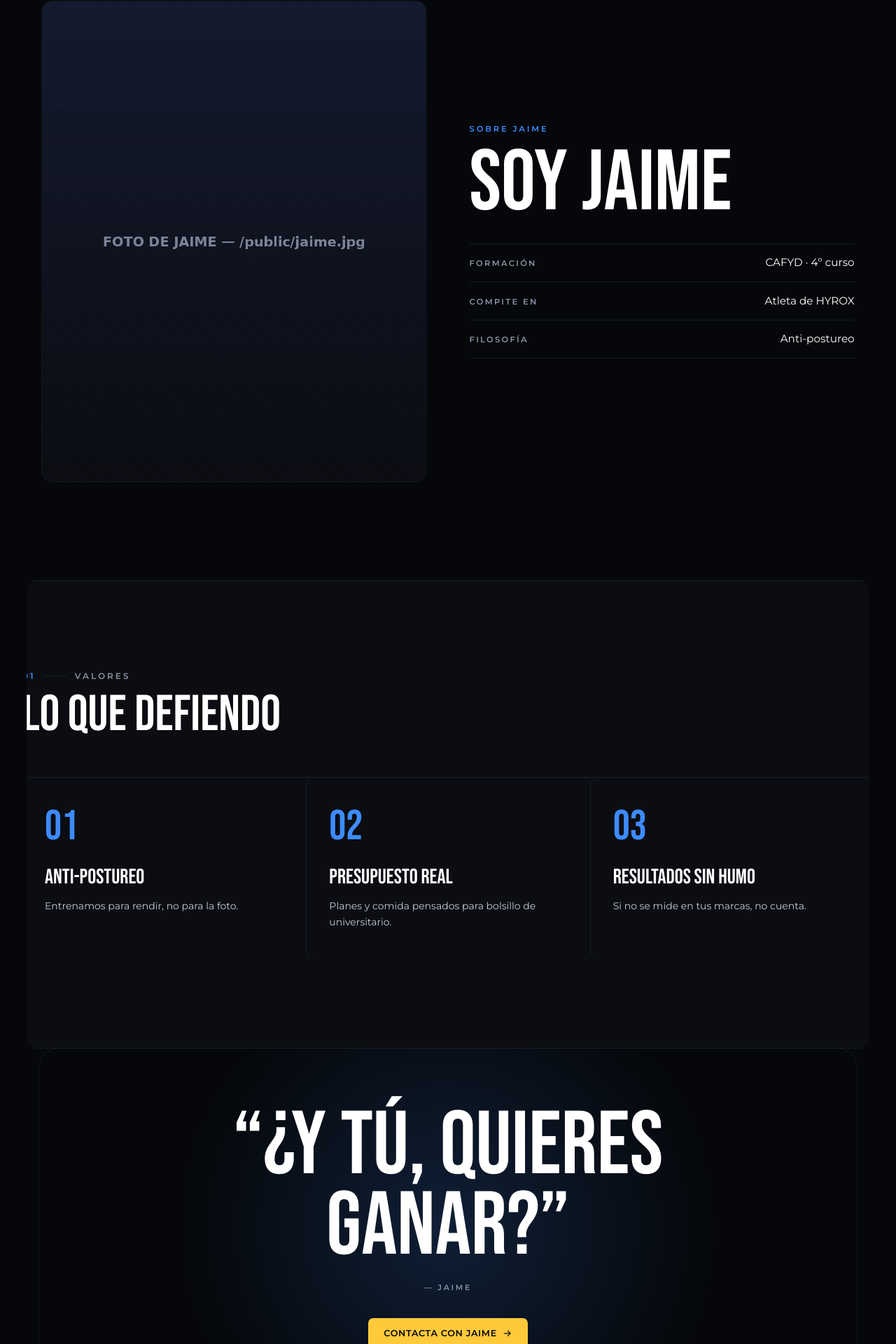
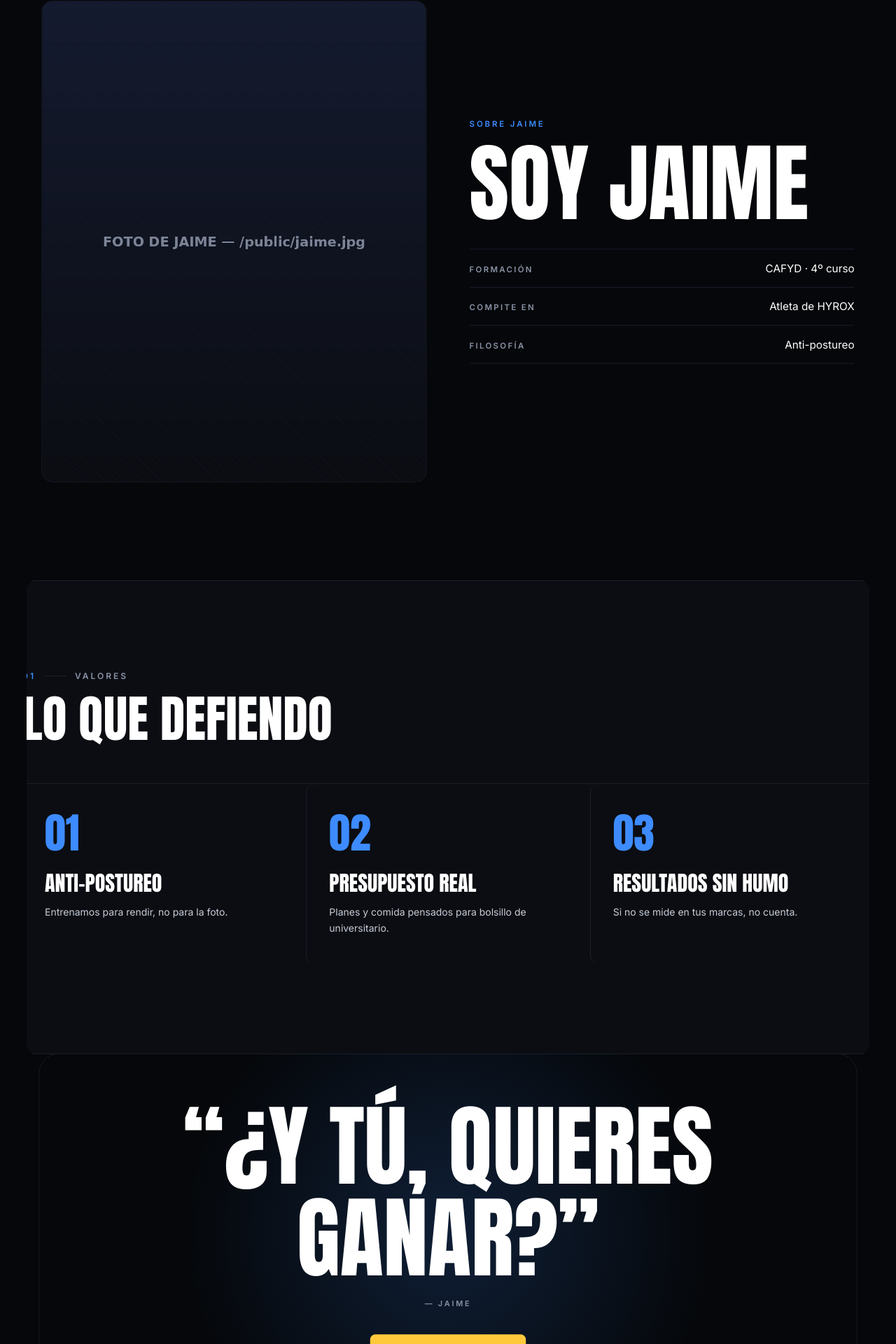
Before and after one commit to elenaturiel/trainwithjaime-web, a React (Vite) app: page /sobre-jaime in a window 1280 px wide. Shown: the part 211-2131 px from the top of the page at 70% size. Built offline with nearby package versions, Linux system fonts and the light colour scheme.

Commit message:
Cambiar tipografía a Anton (titulares) e Inter (cuerpo)
Interlineado de titulares algo más abierto para que las tildes de Anton no choquen.

Co-Authored-By: Claude Opus 5.5 <noreply@anthropic.com>
Claude-Session: https://claude.ai/code/session_01Hi8A5xtYENSg5QgKc9me6h

```diff
--- a/index.html
+++ b/index.html
@@ -8,7 +8,7 @@
     <title>Train with Jaime</title>
     <link rel="preconnect" href="https://fonts.googleapis.com" />
     <link rel="preconnect" href="https://fonts.gstatic.com" crossorigin />
-    <link href="https://fonts.googleapis.com/css2?family=Bebas+Neue&family=Montserrat:wght@400;500;600;700&display=swap" rel="stylesheet" />
+    <link href="https://fonts.googleapis.com/css2?family=Anton&family=Inter:wght@400;500;600;700&display=swap" rel="stylesheet" />
   </head>
   <body>
     <div id="root"></div>
--- a/src/components/PageHero.jsx
+++ b/src/components/PageHero.jsx
@@ -16,7 +16,7 @@ export default function PageHero({ eyebrow, title, children }) {
         className="relative mx-auto max-w-7xl px-5 md:px-8"
       >
         {eyebrow && <p className="mb-4 text-xs font-semibold uppercase tracking-[0.25em] text-brand">{eyebrow}</p>}
-        <h1 className="font-display text-6xl uppercase leading-[0.9] md:text-9xl">{title}</h1>
+        <h1 className="font-display text-6xl uppercase leading-[1.02] md:text-9xl">{title}</h1>
         {children && <div className="mt-6 max-w-2xl text-base text-fg-2 md:text-lg">{children}</div>}
       </motion.div>
     </section>
--- a/src/components/SectionHeading.jsx
+++ b/src/components/SectionHeading.jsx
@@ -9,7 +9,7 @@ export default function SectionHeading({ number, eyebrow, title, className = ''
           {eyebrow}
         </p>
       )}
-      <h2 className="font-display text-5xl uppercase leading-[0.9] md:text-7xl">{title}</h2>
+      <h2 className="font-display text-5xl uppercase leading-[1.02] md:text-7xl">{title}</h2>
     </div>
   )
 }
--- a/src/index.css
+++ b/src/index.css
@@ -1,8 +1,8 @@
 @import "tailwindcss";
 
 @theme {
-  --font-display: "Bebas Neue", Impact, sans-serif;
-  --font-sans: "Montserrat", system-ui, sans-serif;
+  --font-display: "Anton", Impact, sans-serif;
+  --font-sans: "Inter", system-ui, sans-serif;
 
   --color-ink: #05070A;
   --color-panel: #0B0D12;
--- a/src/pages/Home.jsx
+++ b/src/pages/Home.jsx
@@ -140,7 +140,7 @@ function Hero() {
         </motion.span>
         <motion.h1
           {...item(0.15)}
-          className="mt-6 max-w-5xl font-display text-[44px] uppercase leading-[0.92] md:text-[90px]"
+          className="mt-6 max-w-5xl font-display text-[44px] uppercase leading-[1.02] md:text-[90px]"
         >
           Menos excusas.
           <br />
@@ -285,7 +285,7 @@ function Testimonial() {
         <span aria-hidden="true" className="block font-display text-8xl leading-none text-brand md:text-9xl">
           “
         </span>
-        <blockquote className="font-display text-5xl uppercase leading-[0.95] md:text-8xl">
+        <blockquote className="font-display text-5xl uppercase leading-[1.05] md:text-8xl">
           {FEATURED_TESTIMONIAL.quote}
         </blockquote>
         <figcaption className="mt-8 text-xs font-semibold uppercase tracking-[0.25em] text-muted">
@@ -317,7 +317,7 @@ export function FinalCTA() {
         className="pointer-events-none absolute inset-0 bg-[radial-gradient(circle_at_center,rgba(61,139,255,0.22),transparent_60%)]"
       />
       <Reveal as="div" className="relative mx-auto max-w-5xl px-5 text-center md:px-8">
-        <h2 className="font-display text-6xl uppercase leading-[0.9] md:text-[140px]">¿Y tú, quieres ganar?</h2>
+        <h2 className="font-display text-6xl uppercase leading-[1.02] md:text-[140px]">¿Y tú, quieres ganar?</h2>
         <div className="mt-10 flex justify-center">
           <Button to="/contacto">
             Reserva tu llamada <ArrowIcon className="h-4 w-4" />
--- a/src/pages/Servicios.jsx
+++ b/src/pages/Servicios.jsx
@@ -112,7 +112,7 @@ export default function Servicios() {
       <ScrollSection effect="parallax" bg="bg-panel" last>
         <Reveal className="border-t border-line bg-panel py-20 md:py-28">
           <div className="mx-auto flex max-w-7xl flex-col items-start gap-8 px-5 md:flex-row md:items-end md:justify-between md:px-8">
-            <h2 className="font-display text-5xl uppercase leading-[0.9] md:text-7xl">Elige tu plan</h2>
+            <h2 className="font-display text-5xl uppercase leading-[1.02] md:text-7xl">Elige tu plan</h2>
             <Button to="/#precios">
               Ver precios <ArrowIcon className="h-4 w-4" />
             </Button>
--- a/src/pages/SobreJaime.jsx
+++ b/src/pages/SobreJaime.jsx
@@ -38,7 +38,7 @@ export default function SobreJaime() {
               transition={{ duration: 0.5, delay: 0.1, ease: EASE }}
             >
               <p className="mb-4 text-xs font-semibold uppercase tracking-[0.25em] text-brand">Sobre Jaime</p>
-              <h1 className="font-display text-7xl uppercase leading-[0.9] md:text-9xl">Soy Jaime</h1>
+              <h1 className="font-display text-7xl uppercase leading-[1.02] md:text-9xl">Soy Jaime</h1>
               <ul className="mt-8 divide-y divide-line border-y border-line">
                 <li className="flex items-baseline justify-between gap-4 py-4">
                   <span className="text-xs font-semibold uppercase tracking-[0.2em] text-muted">Formación</span>
@@ -90,7 +90,7 @@ export default function SobreJaime() {
             className="pointer-events-none absolute inset-0 bg-[radial-gradient(circle_at_center,rgba(61,139,255,0.18),transparent_60%)]"
           />
           <Reveal as="figure" className="relative mx-auto max-w-5xl px-5 text-center md:px-8">
-            <blockquote className="font-display text-6xl uppercase leading-[0.9] md:text-[140px]">
+            <blockquote className="font-display text-6xl uppercase leading-[1.02] md:text-[140px]">
               “¿Y tú, quieres ganar?”
             </blockquote>
             <figcaption className="mt-6 text-xs font-semibold uppercase tracking-[0.25em] text-muted">
```
